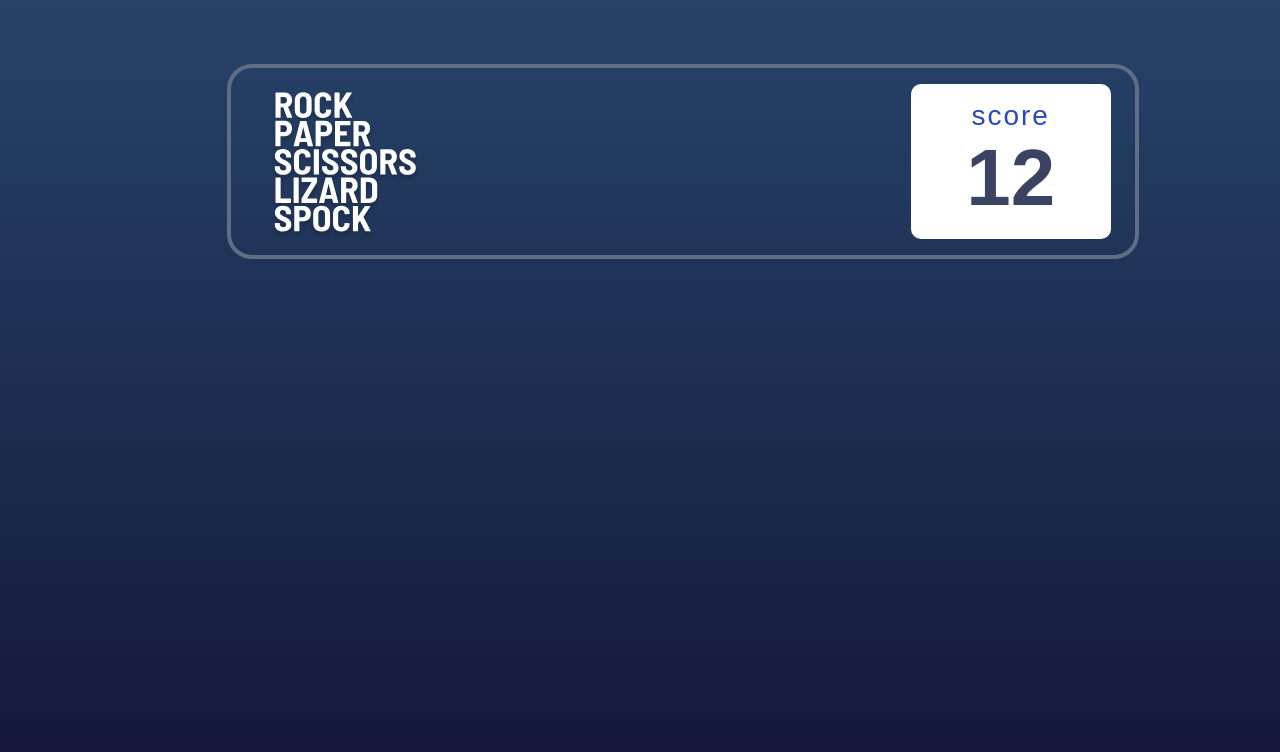
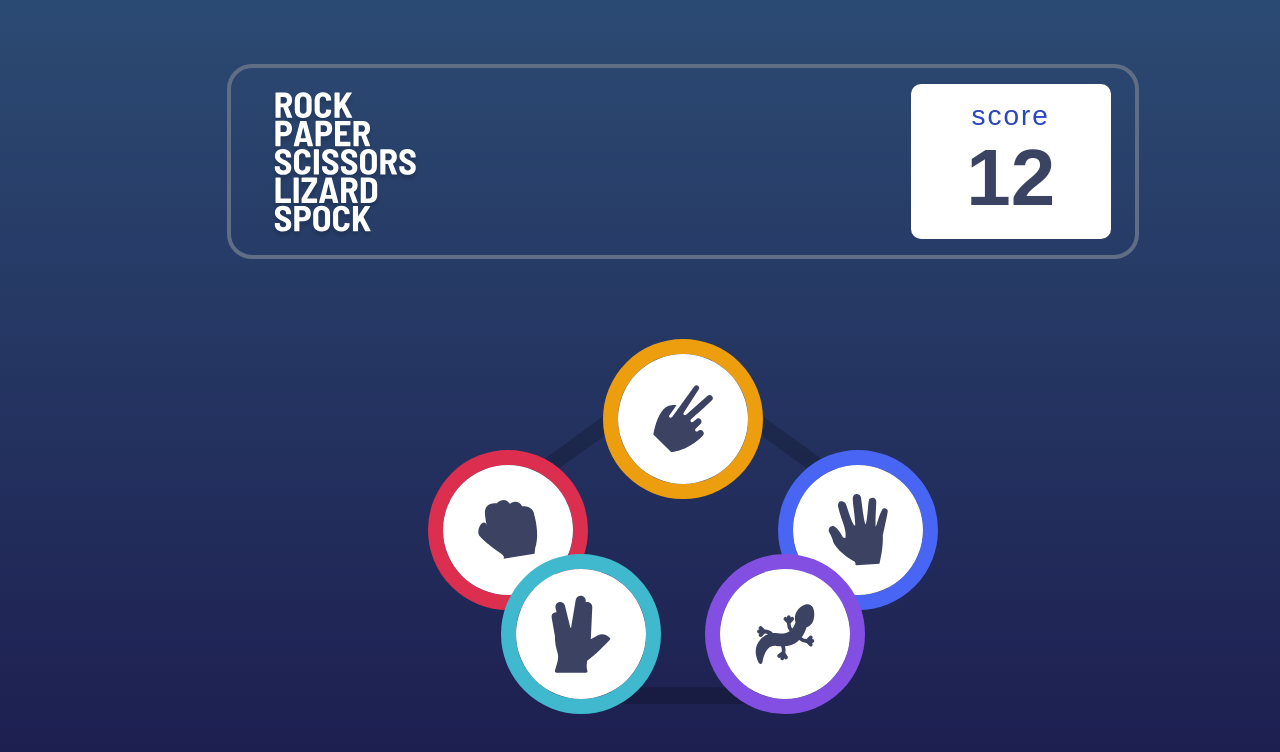
Before and after one commit to marcokwan10/rock_paper_scissors_lizard_spock, a React (Create React App) app: page / in a window 1280 px wide. Shown: the top 752 px of the page. Built offline with nearby package versions, Linux system fonts and the light colour scheme.

Commit message:
feat: play component

```diff
--- a/src/App.css
+++ b/src/App.css
@@ -43,7 +43,7 @@ html {
 	--rock-gradient: linear-gradient(hsl(349, 71%, 52%), hsl(349, 70%, 56%));
 	--lizard-gradient: linear-gradient(hsl(261, 73%, 60%), hsl(261, 72%, 63%));
 	--cyan: linear-gradient(hsl(189, 59%, 53%), hsl(189, 58%, 57%));
-	--backgroundColor: linear-gradient(180deg, hsl(214, 46%, 28%), hsl(237, 49%, 15%));
+	--backgroundColor: linear-gradient(180deg, hsl(214, 45%, 31%), hsl(240, 47%, 21%));
 	--dark-text: hsl(229, 25%, 31%);
 	--score-text: hsl(229, 64%, 46%);
 	--header-outline: hsl(217, 16%, 45%);
@@ -159,3 +159,81 @@ h1 {
 	margin: 0;
 	color: var(--dark-text);
 }
+
+/*
+===============
+Header
+===============
+*/
+
+.play {
+	display: flex;
+	justify-content: center;
+}
+
+.play-container {
+	position: relative;
+	width: 70%;
+	height: 60vh;
+}
+
+.pentagon {
+	position: absolute;
+	margin: auto;
+	left: 0;
+	right: 0;
+	top: 0;
+	bottom: 0;
+	width: 40%;
+}
+
+.choice {
+	position: absolute;
+	display: flex;
+	width: 160px;
+	height: 160px;
+	border-radius: 50%;
+	justify-content: center;
+	align-items: center;
+	overflow: hidden;
+}
+
+.choice img {
+	padding: 2.2rem;
+	min-width: 100%;
+	min-height: 100%;
+	background: var(--white);
+}
+
+.scissors {
+	margin-left: auto;
+	margin-right: auto;
+	top: 10%;
+	right: 0;
+	left: 0;
+	border: solid 15px hsl(39, 89%, 49%);
+}
+
+.paper {
+	border: solid 15px hsl(230, 89%, 62%);
+	right: 22%;
+	top: 33%;
+}
+
+.rock {
+	border: solid 15px hsl(349, 71%, 52%);
+	left: 22%;
+	top: 33%;
+}
+
+.spock {
+	border: solid 15px hsl(189, 59%, 53%);
+	bottom: 12%;
+	left: 30%;
+}
+
+.lizard {
+	border: solid 15px hsl(261, 73%, 60%);
+	bottom: 12%;
+	right: 30%;
+}
--- a/src/App.js
+++ b/src/App.js
@@ -1,10 +1,12 @@
 import "./App.css";
 import Header from "./component/Header";
+import Play from "./component/Play";
 
 function App() {
 	return (
 		<div>
 			<Header />
+			<Play />
 		</div>
 	);
 }
--- /dev/null
+++ b/src/component/Play.js
@@ -0,0 +1,28 @@
+import React from "react";
+
+function Play() {
+	return (
+		<div className="play">
+			<div className="play-container">
+				<img src="/images/bg-pentagon.svg" alt="pentagon" className="pentagon" />
+				<div className="choice scissors">
+					<img src="/images/icon-scissors.svg" alt="scissors" />
+				</div>
+				<div className="choice paper">
+					<img src="/images/icon-paper.svg" alt="paper" />
+				</div>
+				<div className="choice rock">
+					<img src="/images/icon-rock.svg" alt="rock" />
+				</div>
+				<div className="choice spock">
+					<img src="/images/icon-spock.svg" alt="spock" />
+				</div>
+				<div className="choice lizard">
+					<img src="/images/icon-lizard.svg" alt="lizard" />
+				</div>
+			</div>
+		</div>
+	);
+}
+
+export default Play;
```
